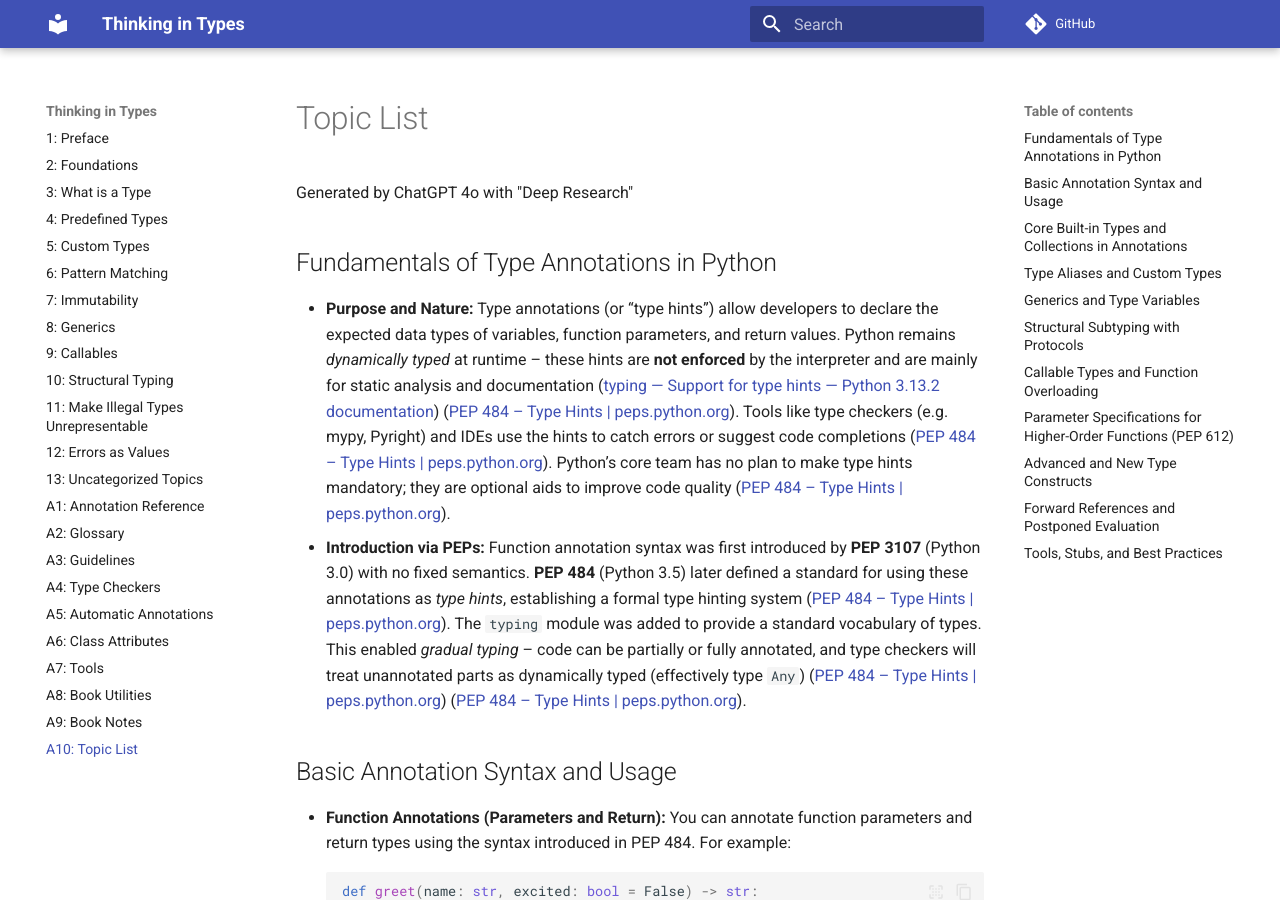
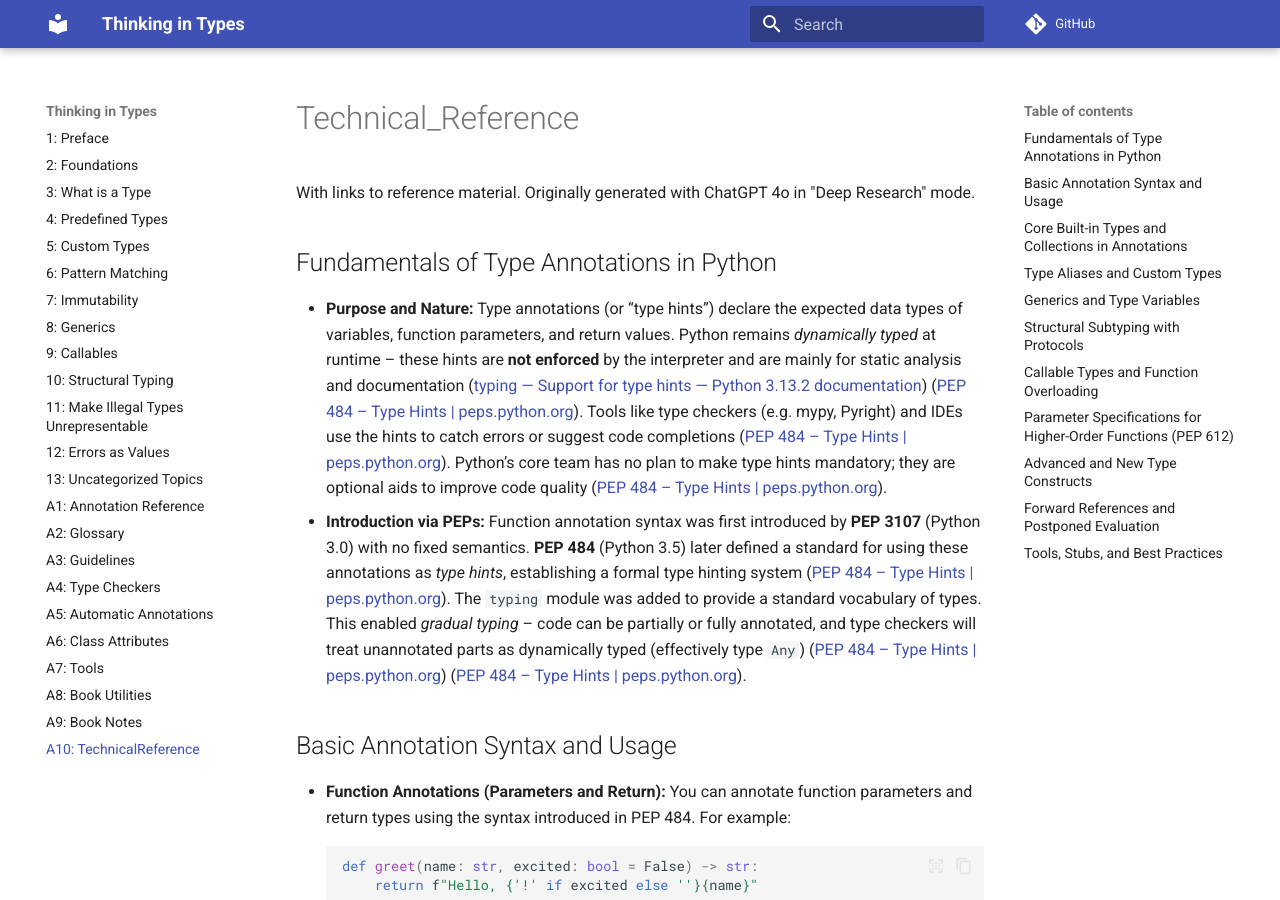
Before and after one commit to ThinkingInTypes/ThinkingInTypes.github.io, an MkDocs documentation site: the page built from Chapters/A10_TechnicalReference.md, in a window 1280 px wide and 900 px high. Built offline with MkDocs 1.6.1 and Material for MkDocs 9.7.7, drawn with Linux system fonts in a browser that asks for light colours; comment, search, counter and statistics services are not loaded.

Commit message:
rename A10

```diff
--- a/Chapters/A10_Topic_List.md
+++ b/Chapters/A10_TechnicalReference.md
@@ -1,9 +1,10 @@
-# Topic List
+# Technical_Reference
 
-Generated by ChatGPT 4o with "Deep Research"
+With links to reference material.
+Originally generated with ChatGPT 4o in "Deep Research" mode.
 
 ## Fundamentals of Type Annotations in Python
-- **Purpose and Nature:** Type annotations (or “type hints”) allow developers to declare the expected data types of variables, function parameters, and return values. Python remains *dynamically typed* at runtime – these hints are **not enforced** by the interpreter and are mainly for static analysis and documentation ([typing — Support for type hints — Python 3.13.2 documentation](https://docs.python.org/3/library/typing.html#:~:text=Note)) ([PEP 484 – Type Hints | peps.python.org](https://peps.python.org/pep-0484/#:~:text=performance%20optimizations%20is%20left%20as,an%20exercise%20for%20the%20reader)). Tools like type checkers (e.g. mypy, Pyright) and IDEs use the hints to catch errors or suggest code completions ([PEP 484 – Type Hints | peps.python.org](https://peps.python.org/pep-0484/#:~:text=Of%20these%20goals%2C%20static%20analysis,for%20code%20completion%20and%20refactoring)). Python’s core team has no plan to make type hints mandatory; they are optional aids to improve code quality ([PEP 484 – Type Hints | peps.python.org](https://peps.python.org/pep-0484/#:~:text=performance%20optimizations%20is%20left%20as,an%20exercise%20for%20the%20reader)).
+- **Purpose and Nature:** Type annotations (or “type hints”) declare the expected data types of variables, function parameters, and return values. Python remains *dynamically typed* at runtime – these hints are **not enforced** by the interpreter and are mainly for static analysis and documentation ([typing — Support for type hints — Python 3.13.2 documentation](https://docs.python.org/3/library/typing.html#:~:text=Note)) ([PEP 484 – Type Hints | peps.python.org](https://peps.python.org/pep-0484/#:~:text=performance%20optimizations%20is%20left%20as,an%20exercise%20for%20the%20reader)). Tools like type checkers (e.g. mypy, Pyright) and IDEs use the hints to catch errors or suggest code completions ([PEP 484 – Type Hints | peps.python.org](https://peps.python.org/pep-0484/#:~:text=Of%20these%20goals%2C%20static%20analysis,for%20code%20completion%20and%20refactoring)). Python’s core team has no plan to make type hints mandatory; they are optional aids to improve code quality ([PEP 484 – Type Hints | peps.python.org](https://peps.python.org/pep-0484/#:~:text=performance%20optimizations%20is%20left%20as,an%20exercise%20for%20the%20reader)).
 - **Introduction via PEPs:** Function annotation syntax was first introduced by **PEP 3107** (Python 3.0) with no fixed semantics. **PEP 484** (Python 3.5) later defined a standard for using these annotations as *type hints*, establishing a formal type hinting system ([PEP 484 – Type Hints | peps.python.org](https://peps.python.org/pep-0484/#:~:text=PEP%203107%20added%20support%20for,use%20case%20in%20said%20PEP)). The `typing` module was added to provide a standard vocabulary of types. This enabled *gradual typing* – code can be partially or fully annotated, and type checkers will treat unannotated parts as dynamically typed (effectively type `Any`) ([PEP 484 – Type Hints | peps.python.org](https://peps.python.org/pep-0484/#:~:text=The%20type%20system%20supports%20unions%2C,are%20explained%20in%20PEP%20483)) ([PEP 484 – Type Hints | peps.python.org](https://peps.python.org/pep-0484/#:~:text=Any%20function%20without%20annotations%20should,treated%20as%20having%20no%20annotations)).
 
 ## Basic Annotation Syntax and Usage
--- a/mkdocs.yml
+++ b/mkdocs.yml
@@ -47,4 +47,4 @@ nav:
   - 'A7: Tools': A07_Tools.md
   - 'A8: Book Utilities': A08_Book_Utilities.md
   - 'A9: Book Notes': A09_Book_Notes.md
-  - 'A10: Topic List': A10_Topic_List.md
+  - 'A10: TechnicalReference': A10_TechnicalReference.md
```
